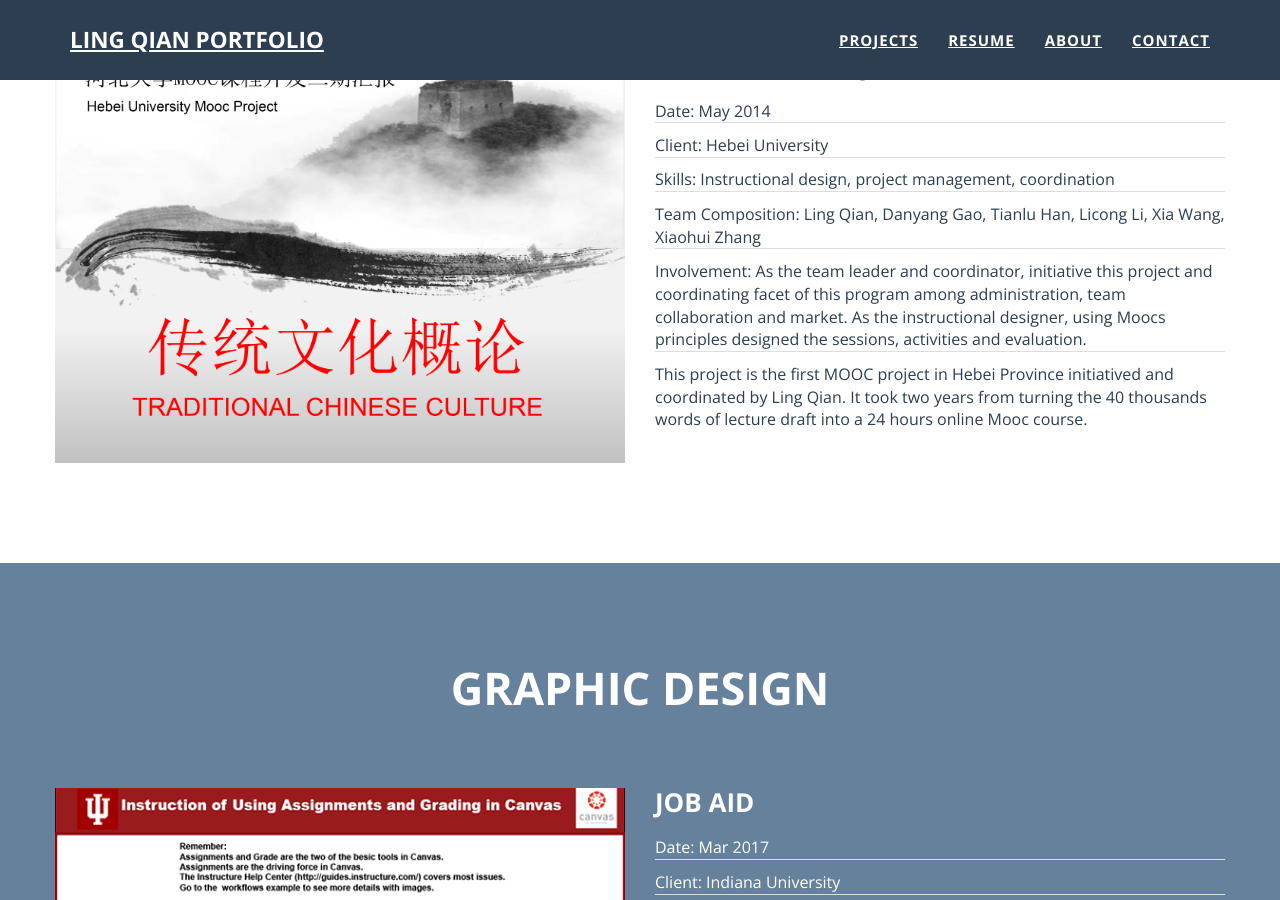
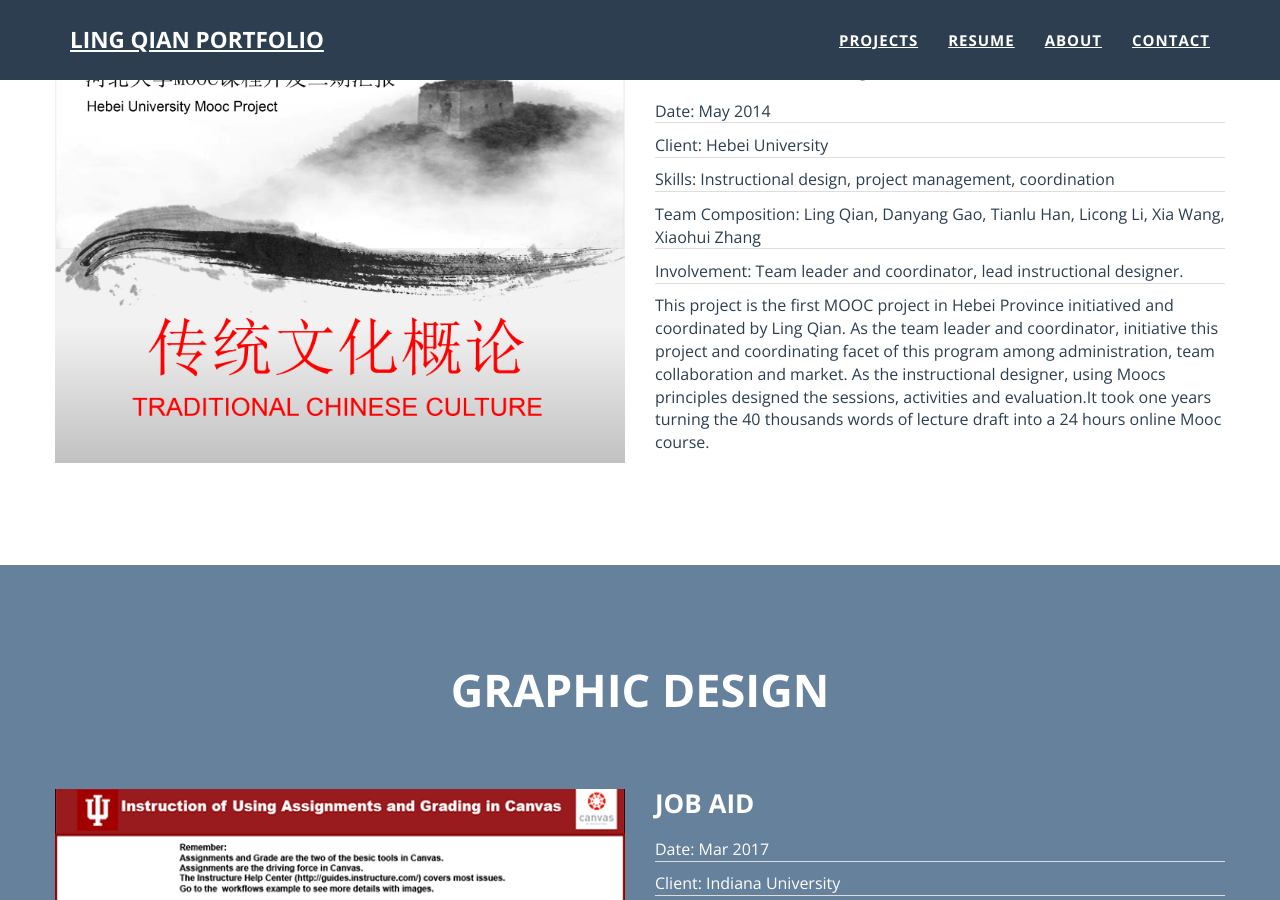
Before and after one commit to lingqiann/lingqiann.github.io, a Jekyll site: the page built from projects.html, in a window 1280 px wide and 900 px high, scrolled down 2206 px. Built offline with Jekyll 4.4.1, drawn with Linux system fonts in a browser that asks for light colours.

Commit message:
Update 2014-5-1-traditional-chinese-culture-mooc.markdown

```diff
--- a/_posts/2014-5-1-traditional-chinese-culture-mooc.markdown
+++ b/_posts/2014-5-1-traditional-chinese-culture-mooc.markdown
@@ -6,9 +6,9 @@ date: 2014-5-1
 client: Hebei University
 skills: Instructional design, project management, coordination
 team: Ling Qian, Danyang Gao, Tianlu Han, Licong Li, Xia Wang, Xiaohui Zhang
-involvement: As the team leader and coordinator, initiative this project and coordinating facet of this program among administration, team collaboration and market. As the instructional designer, using Moocs principles designed the sessions, activities and evaluation.
+involvement: Team leader and coordinator, lead instructional designer.
 img: hbu_mooc.png
 alt: image-alt
 pdf: hbu_mooc.pdf
 ---
-This project is the first MOOC project in Hebei Province initiatived and coordinated by Ling Qian. It took two years from turning the 40 thousands words of lecture draft into a 24 hours online Mooc course.
+This project is the first MOOC project in Hebei Province initiatived and coordinated by Ling Qian. As the team leader and coordinator, initiative this project and coordinating facet of this program among administration, team collaboration and market. As the instructional designer, using Moocs principles designed the sessions, activities and evaluation.It took one years turning the 40 thousands words of lecture draft into a 24 hours online Mooc course.
```
